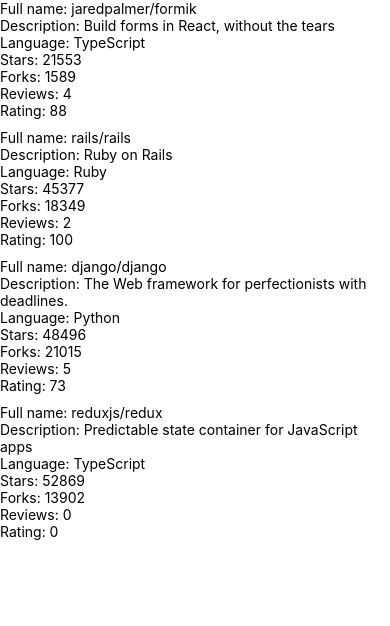
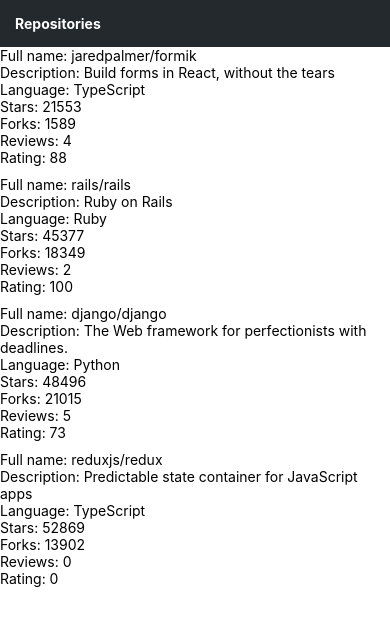
Before and after one commit to FredrickOguya/rate-repository-app, a React Native app: screen / in a window 390 px wide. Shown: the top 626 px of the page. Built offline with nearby package versions, Linux system fonts and the light colour scheme.

Commit message:
4. The app bar

```diff
--- /dev/null
+++ b/src/components/AppBar.jsx
@@ -0,0 +1,29 @@
+import { View, StyleSheet, Pressable,Text } from 'react-native';
+import Constants from 'expo-constants';
+
+const styles = StyleSheet.create({
+  container: {
+    paddingTop: Constants.statusBarHeight,
+    backgroundColor: '#24292e',
+  },
+  tab: {
+    padding: 15
+  },
+
+  tabText: {
+    color: 'white',
+    fontWeight: 'bold'
+  }
+});
+
+const AppBar = () => {
+  return(
+    <View style={styles.container}>
+      <Pressable style={styles.tab}>
+        <Text style={styles.tabText}>Repositories</Text>
+      </Pressable>
+    </View>
+  );
+};
+
+export default AppBar;
--- a/src/components/Main.jsx
+++ b/src/components/Main.jsx
@@ -1,18 +1,17 @@
-import Constants from 'expo-constants';
 import {  StyleSheet, View } from 'react-native';
 import RepositoryList from './RepositoryList';
+import AppBar from './AppBar';
 
 const styles = StyleSheet.create({
     container: {
-        marginTop: Constants.statusBarHeight,
         flex: 1,
     },
 });
 
-
 const Main = () => {
     return (
         <View style={styles.container}>
+            <AppBar/>
             <RepositoryList />
         </View>
     );
```
Also changed, not shown: src/components/Text.jsx (added, +38 -0 lines), src/themes.js (added, +20 -0 lines).
